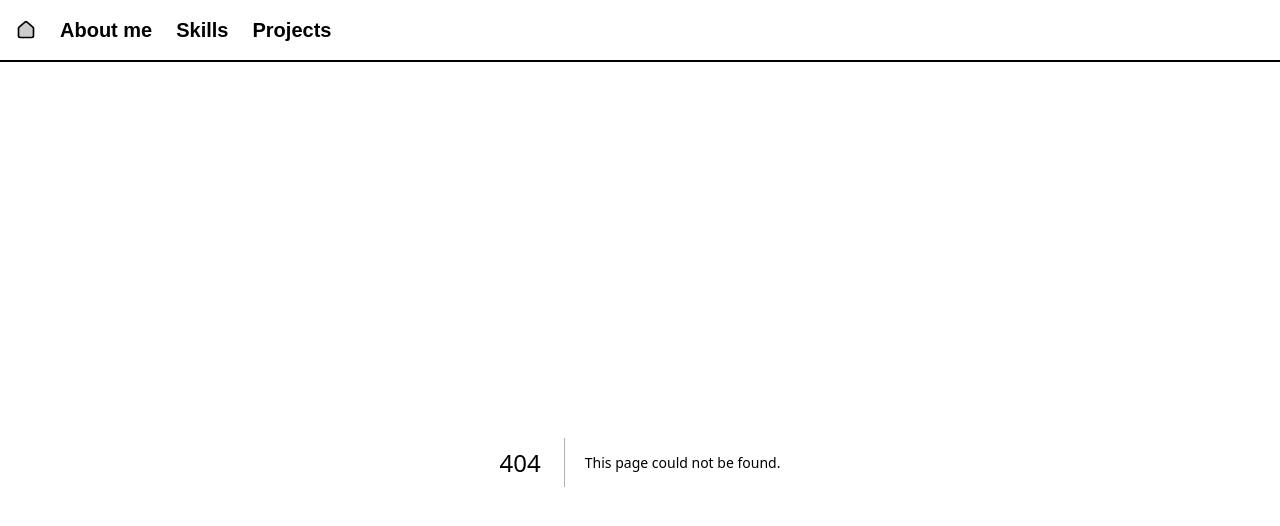
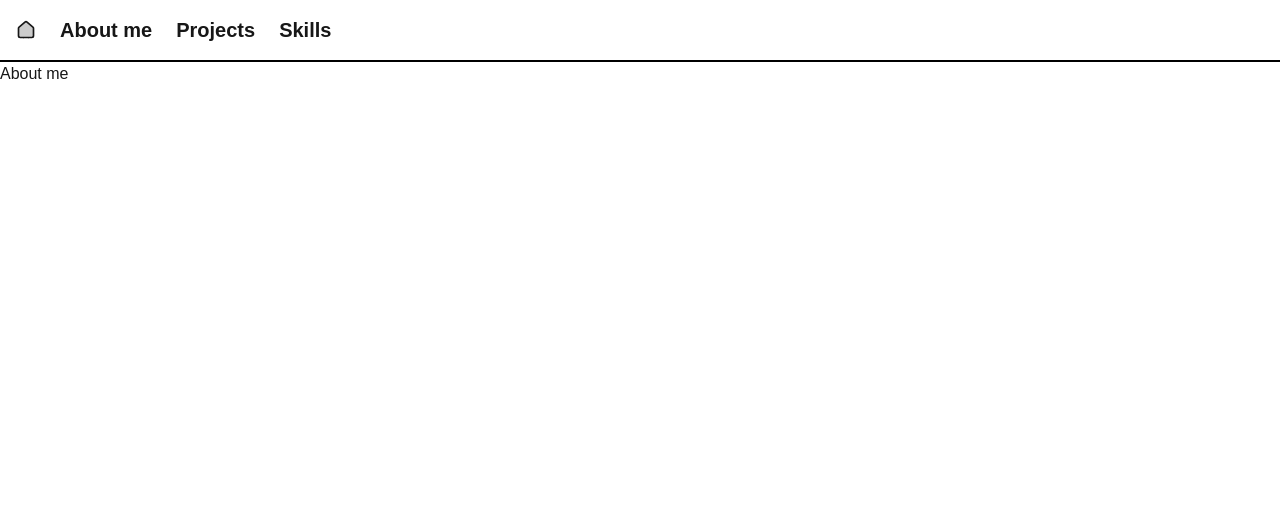
Before and after one commit to MikeLvl76/Portfolio, a Next.js app: page /about-me in a window 1280 px wide. Before the commit this address had no page. Shown: the top 526 px of the page. Built offline with nearby package versions, Linux system fonts and the light colour scheme.

Commit message:
add pages where navbar items link to

```diff
--- /dev/null
+++ b/src/app/about-me/layout.tsx
@@ -0,0 +1,11 @@
+"use client";
+
+import { ReactNode } from "react";
+
+type Props = {
+  children: ReactNode;
+};
+
+export default function Layout({ children }: Props) {
+  return <div>{children}</div>;
+}
--- /dev/null
+++ b/src/app/about-me/page.tsx
@@ -0,0 +1,5 @@
+"use client";
+
+export default function Page() {
+  return <div>About me</div>;
+}
--- a/src/app/layout.tsx
+++ b/src/app/layout.tsx
@@ -34,8 +34,8 @@ export default function RootLayout({
         <Navbar>
           <NavbarItem icon={HomeIcon} to="/" />
           <NavbarItem label="About me" to="/about-me" />
+          <NavbarItem label="Projects" to="/projects" />
           <NavbarItem label="Skills" to="/skills" />
-          <NavbarItem label="Projects" to="/projects" />
         </Navbar>
         {children}
       </body>
--- /dev/null
+++ b/src/app/projects/layout.tsx
@@ -0,0 +1,11 @@
+"use client";
+
+import { ReactNode } from "react";
+
+type Props = {
+  children: ReactNode;
+};
+
+export default function Layout({ children }: Props) {
+  return <div>{children}</div>;
+}
--- /dev/null
+++ b/src/app/projects/page.tsx
@@ -0,0 +1,5 @@
+"use client";
+
+export default function Page() {
+  return <div>Projects</div>;
+}
--- /dev/null
+++ b/src/app/skills/layout.tsx
@@ -0,0 +1,11 @@
+"use client";
+
+import { ReactNode } from "react";
+
+type Props = {
+  children: ReactNode;
+};
+
+export default function Layout({ children }: Props) {
+  return <div>{children}</div>;
+}
--- /dev/null
+++ b/src/app/skills/page.tsx
@@ -0,0 +1,5 @@
+"use client";
+
+export default function Page() {
+  return <div>Skills</div>;
+}
```
